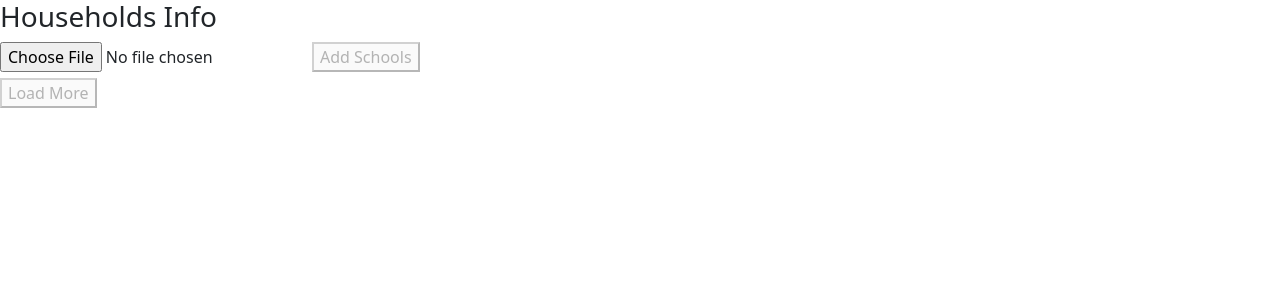
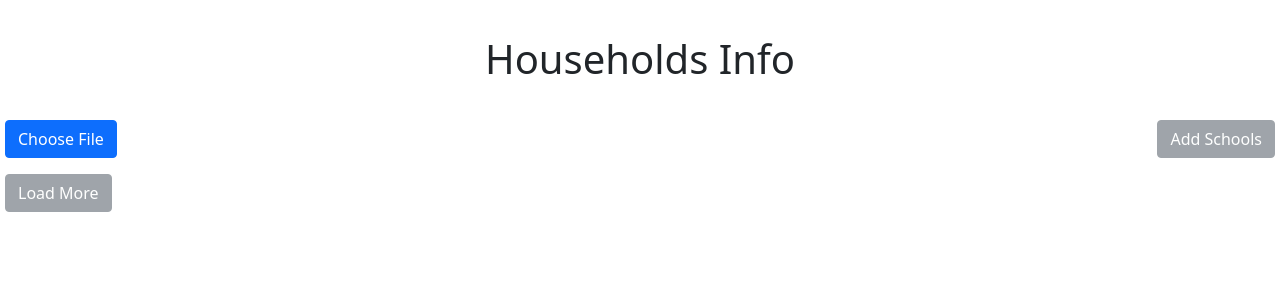
Before and after one commit to eladkaufman/Address-Enricher-App, a React (Create React App) app: page / in a window 1280 px wide. Shown: the top 300 px of the page. Built offline with nearby package versions, Linux system fonts and the light colour scheme.

Commit message:
more refactoring and styling

```diff
--- a/src/App.css
+++ b/src/App.css
@@ -1,8 +1,17 @@
 td {
   border: 1px solid #000;
+  text-align: center;
 }
 
 tr td:last-child {
   max-width:100%;
   white-space: nowrap;
 }
+
+h1{
+  text-align: center;
+  padding-top: 35px;
+}
+.btn{
+  margin: 5px 5px
+}
--- a/src/App.js
+++ b/src/App.js
@@ -18,7 +18,7 @@ function App() {
   const [currBatchStart, setCurrBatchstart] = useState(0)
 
   const handleFileUpload = e => {
-    handleUpload({ e, setDisable, setData, setBatchDataDisplay, setColumns, BATCH_SIZE })
+    handleUpload(e, setDisable, setData, setBatchDataDisplay, setColumns, BATCH_SIZE)
   }
 
   const addSchoolCol = () => {
@@ -35,35 +35,48 @@ function App() {
   }
 
   const loadNextBatch = () => {
-    loadBatch({ setLoading, setLoadMoreEnable, currBatchStart, BATCH_SIZE, data, setData, setBatchDataDisplay, setCurrBatchstart })
+    loadBatch(setLoading, setLoadMoreEnable, currBatchStart, BATCH_SIZE, data, setData, setBatchDataDisplay, setCurrBatchstart)
   }
 
 
   return (
     <div>
-      <h3>Households Info</h3>
+      <h1>Households Info</h1>
+      <br />
+      <label for="files" class="btn btn-primary">Choose File</label>
+      {/* <input type="file"> */}
       <input
         type="file"
+        style={{ visibility: "hidden" }}
+        id="files"
         accept=".csv,.xlsx,.xls"
         onChange={handleFileUpload}
       />
       <button
+        class="btn btn-secondary"
+        style={{ float: "right" }}
         onClick={addSchoolCol}
         disabled={disable}>
         Add Schools
       </button>
 
-      {loading && (<ReactBootStrap.Spinner animation="border" />)}
 
       <Table
         columns={columns}
         batchDataDisplay={batchDataDisplay} />
 
-      <button
-        onClick={loadNextBatch}
-        disabled={!loadMoreEnable}>
-        Load More
-      </button>
+      {loading ?
+        (<ReactBootStrap.Spinner animation="border" />)
+        :
+        (<button
+          class="btn btn-secondary"
+          onClick={loadNextBatch}
+          disabled={!loadMoreEnable}>
+          Load More
+        </button>)
+
+      }
+
     </div >
   );
 }
--- a/src/components/table.js
+++ b/src/components/table.js
@@ -14,9 +14,9 @@ const Table = (props) => {
                 </tr>
             </thead>
             <tbody>
-                {batchDataDisplay.map((houseObj) => {
+                {batchDataDisplay.map((houseObj, rowIdx) => {
                     return (
-                        <tr key={houseObj.SAMPLE_ID}>
+                        <tr key={houseObj.SAMPLE_ID + rowIdx}>
                             {Object.values(houseObj).map((value, idx) => {
                                 return (
                                     <td key={value + idx} >{value}</td>
--- a/src/utils/handle-upload.js
+++ b/src/utils/handle-upload.js
@@ -1,8 +1,7 @@
 import * as XLSX from 'xlsx';
 import processData from './process-data';
-const handleUpload = (props) => {
-    const { e, setDisable, setData, setBatchDataDisplay, setColumns, BATCH_SIZE } = props
-
+const handleUpload = (e, setDisable, setData, setBatchDataDisplay, setColumns, BATCH_SIZE) => {
+    try {
         const file = e.target.files[0];
         const reader = new FileReader();
         reader.onload = (evt) => {
@@ -20,7 +19,9 @@ const handleUpload = (props) => {
         };
         reader.readAsBinaryString(file);
         setDisable(false)
-
+    } catch (error) {
+        console.error(error);
+    }
 }
 
 
--- a/src/utils/load-batch.js
+++ b/src/utils/load-batch.js
@@ -1,7 +1,7 @@
 import axios from 'axios';
 
-const loadBatch = (props) => {
-    const { setLoading, setLoadMoreEnable, currBatchStart, BATCH_SIZE, data, setData, setBatchDataDisplay, setCurrBatchstart } = props
+const loadBatch = (setLoading, setLoadMoreEnable, currBatchStart, BATCH_SIZE, data, setData, setBatchDataDisplay, setCurrBatchstart) => {
+
     setLoading(true)
     setLoadMoreEnable(false)
     const promises = []
@@ -29,8 +29,11 @@ const loadBatch = (props) => {
 }
 
 const fetchData = async (rowObj) => {
-
-    const res = await axios.post("http://localhost:8000/api/enrich/", rowObj)
-    return res.data
+    try {
+        const res = await axios.post("http://localhost:8000/api/enrich/", rowObj)
+        return res.data
+    } catch (error) {
+        console.error(error);
+    }
 }
 export default loadBatch;
```
Lines whose indentation alone changed are shown as unchanged.
